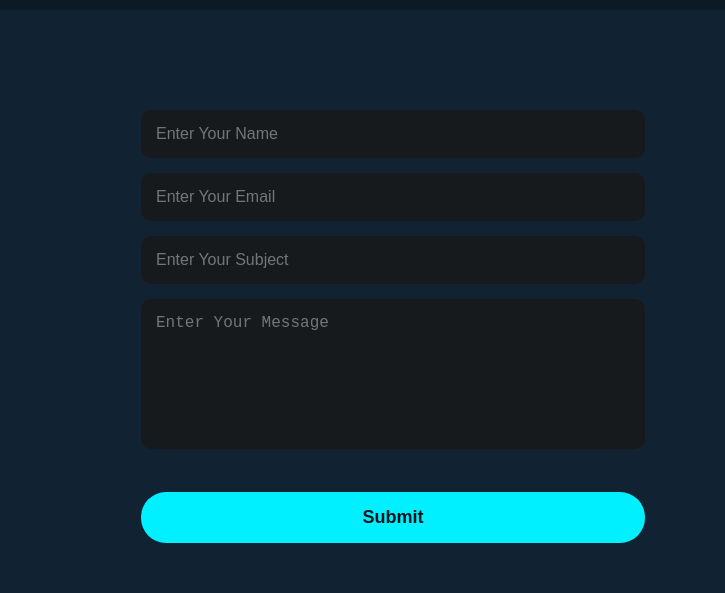
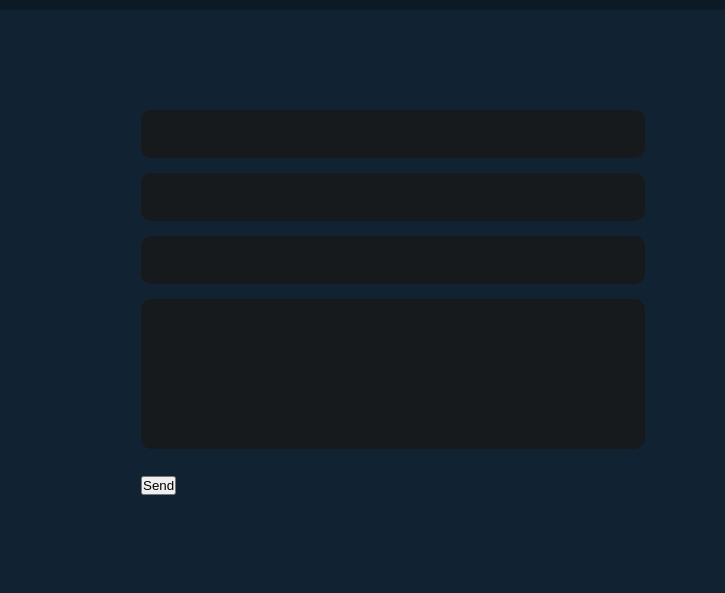
Before and after one commit to DebangshuR/PORTFOLIO, a plain HTML site: page index.html in a window 1280 px wide. Shown: the part 5139-5732 px from the top of the page, 555-1280 px from the left. Drawn offline with Linux system fonts and the light colour scheme.

Commit message:
Fix HTML structure and update contact form action

```diff
--- a/index.html
+++ b/index.html
@@ -226,12 +226,13 @@
                 </div>
             </div>
             <div class="contact-form">
-              <form action="mailto:debanashurov745@gmail.com" method="post" enctype="text/plain">
-    <input type="text" name="name" placeholder="Enter Your Name" required>
-    <input type="email" name="email" placeholder="Enter Your Email" required>
-    <input type="text" name="subject" placeholder="Enter Your Subject" required>
-    <textarea name="message" placeholder="Enter Your Message" required></textarea>
-    <button type="submit" class="btn">Submit</button>
+              <form action="https://formsubmit.co/youremail@example.com" method="POST">
+  <input type="text" name="name" required>
+  <input type="email" name="email" required>
+  <input type="text" name="subject" required>
+  <textarea name="message" required></textarea>
+  <button type="submit">Send</button>
+</form>
 </form>
             </div>
         </div>
```
